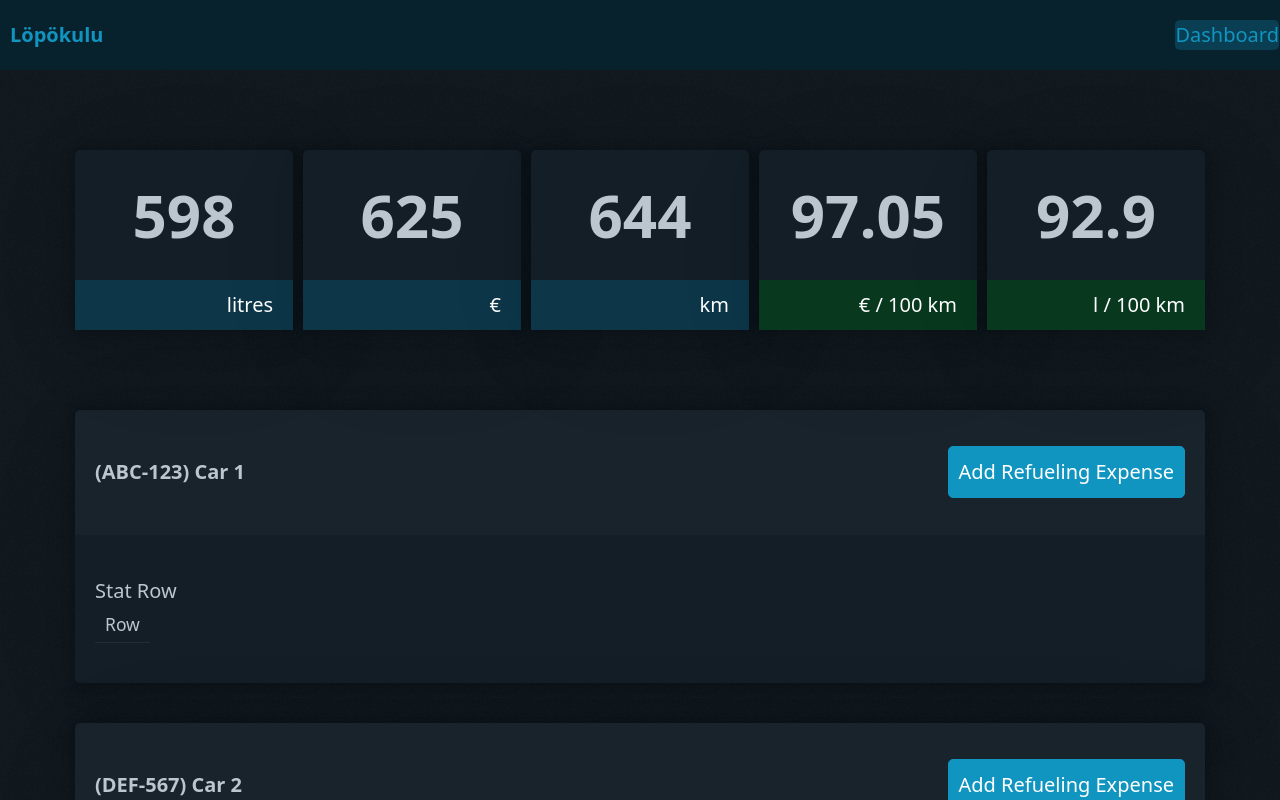
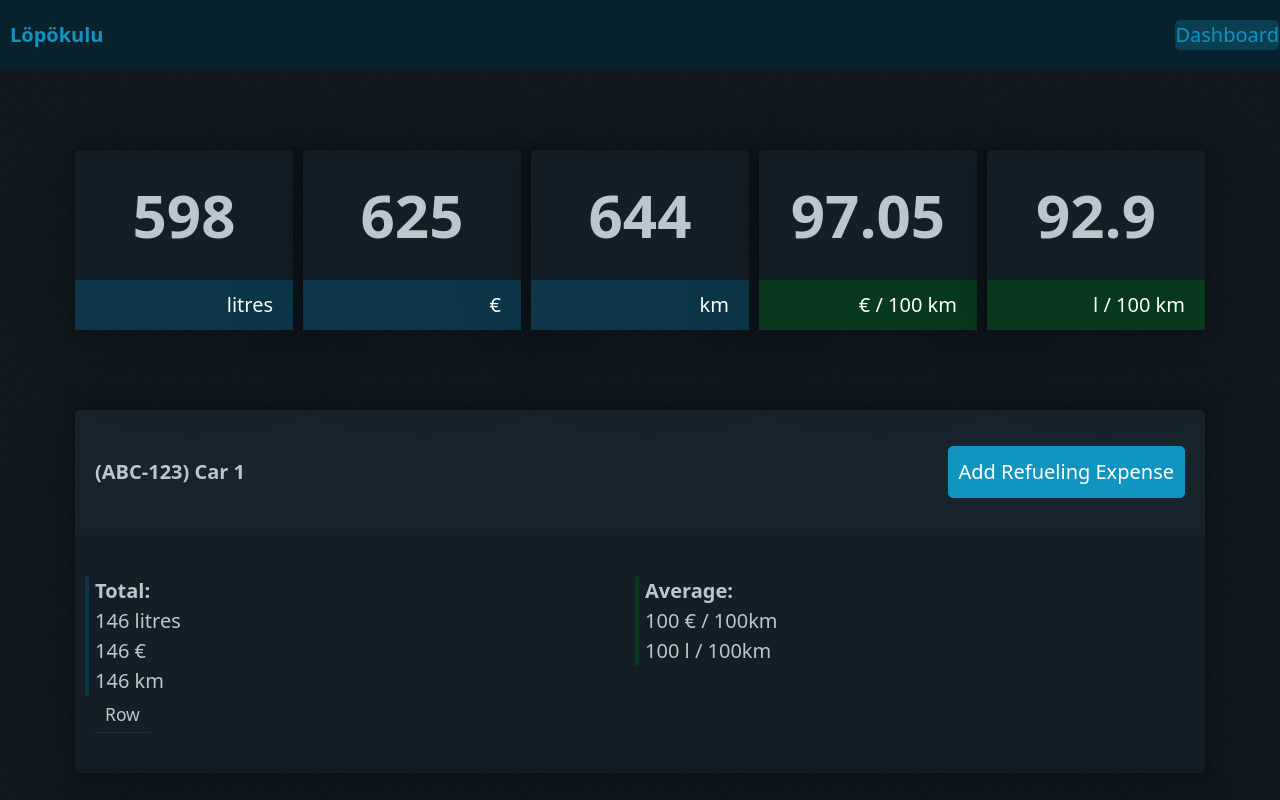
Before and after one commit to murtoM/lopokulu-react, a React (Create React App) app in the folder app/: page / in a window 1280 px wide. Shown: the top 800 px of the page. Built offline with nearby package versions, Linux system fonts and the light colour scheme.

Commit message:
Implement SingleVehicleStats, resolves #22, #8, #9, #10, #11 and #12

```diff
--- a/app/src/components/SingleVehicleStats.js
+++ b/app/src/components/SingleVehicleStats.js
@@ -6,10 +6,64 @@
 //
 // SPDX-License-Identifier: MIT
 
-function SingleVehicleStats() {
+import { roundToPrecision } from "./helpers";
+
+function SingleVehicleStats({ fillups }) {
+  let { sums, averages } = calculate(fillups);
   return (
-    <li>Stat Row</li>
+    <div className="grid" id="single-vehicle-stats">
+      <div id="single-vehicle-totals">
+        <strong>Total:</strong>
+        <li>{roundToPrecision(sums.litres, 1)} litres</li>
+        <li>{roundToPrecision(sums.cost, 1)} € </li>
+        <li>{roundToPrecision(sums.distance, 1)} km</li>
+      </div>
+      <div id="single-vehicle-averages">
+        <strong>Average:</strong>
+        <li>{roundToPrecision(averages.cost, 1)} € / 100km</li>
+        <li>{roundToPrecision(averages.litres, 1)} l / 100km
+        </li>
+      </div>
+    </div>
   );
 }
 
+function calculate(fillups) {
+  let sums = {
+    litres: 0,
+    cost: 0,
+    distance: 0,
+  };
+  let averages = {
+    litres: 0,
+    cost: 0,
+  };
+
+  let { litres, cost, distance } = sumFillups(fillups);
+  sums.litres = litres;
+  sums.cost = cost;
+  sums.distance = distance;
+
+  if (sums.distance > 0) {
+    averages.litres = (sums.litres / sums.distance) * 100;
+    averages.cost = (sums.cost / sums.distance) * 100;
+  }
+
+  return { sums, averages };
+}
+
+function sumFillups(fillups) {
+  let litres = 0;
+  let cost = 0;
+  let distance = 0;
+
+  fillups.forEach((fillup) => {
+    litres += fillup.litres;
+    distance += fillup.distance_driven;
+    cost += fillup.total_price;
+  });
+
+  return { litres, cost, distance };
+}
+
 export default SingleVehicleStats;
--- a/app/src/index.css
+++ b/app/src/index.css
@@ -77,3 +77,23 @@ body {
 #vehicle-list li {
     list-style-type: none;
 }
+
+#single-vehicle-totals::before {
+    content: "";
+    height: 6em;
+    width: 0.2em;
+    background: #0d3748;
+    position: absolute;
+    margin-left: -0.5em;
+    border-radius: 5px;
+}
+
+#single-vehicle-averages::before {
+    content: "";
+    height: 4.5em;
+    width: 0.2em;
+    background: #08391e;
+    position: absolute;
+    margin-left: -0.5em;
+    border-radius: 5px;
+}
```
